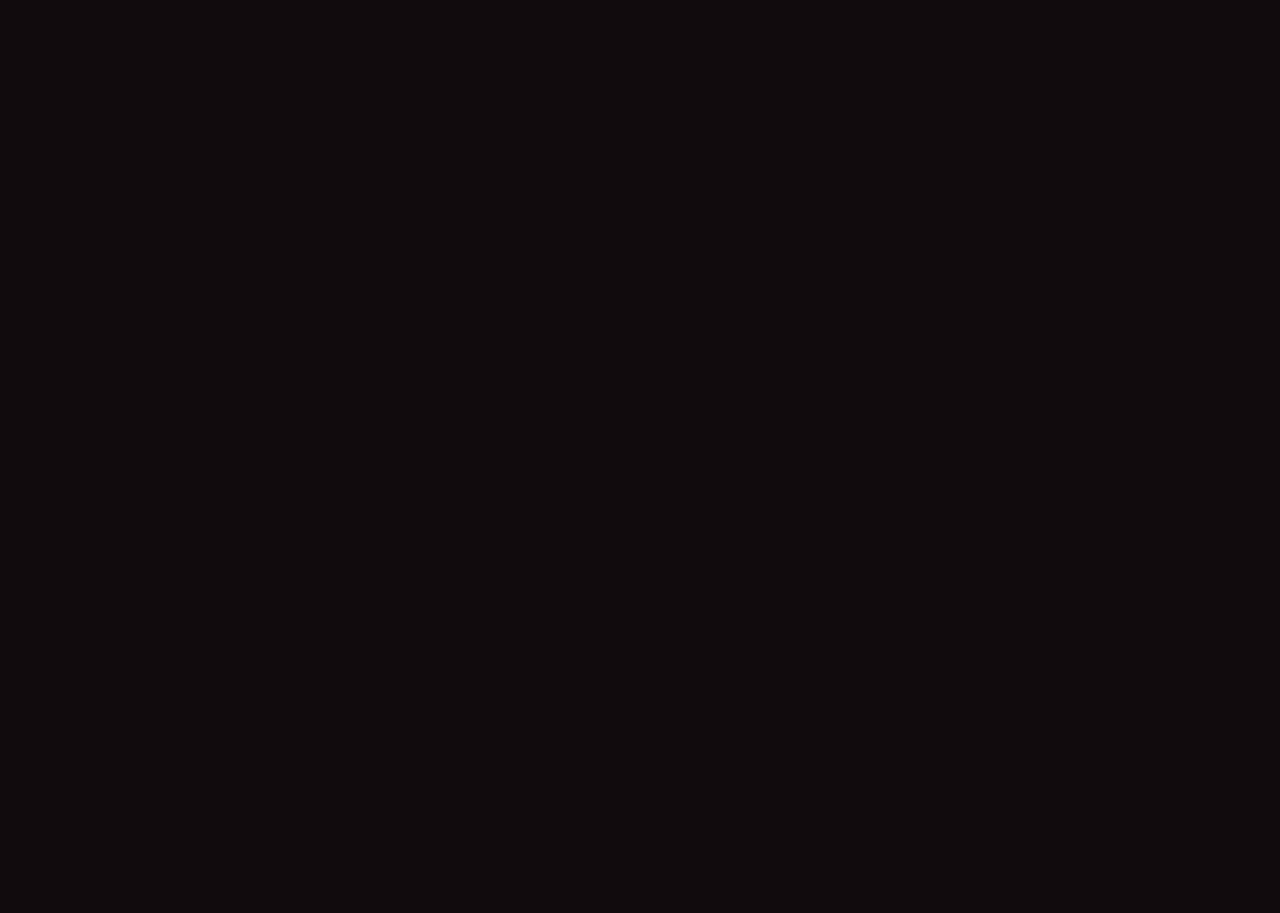
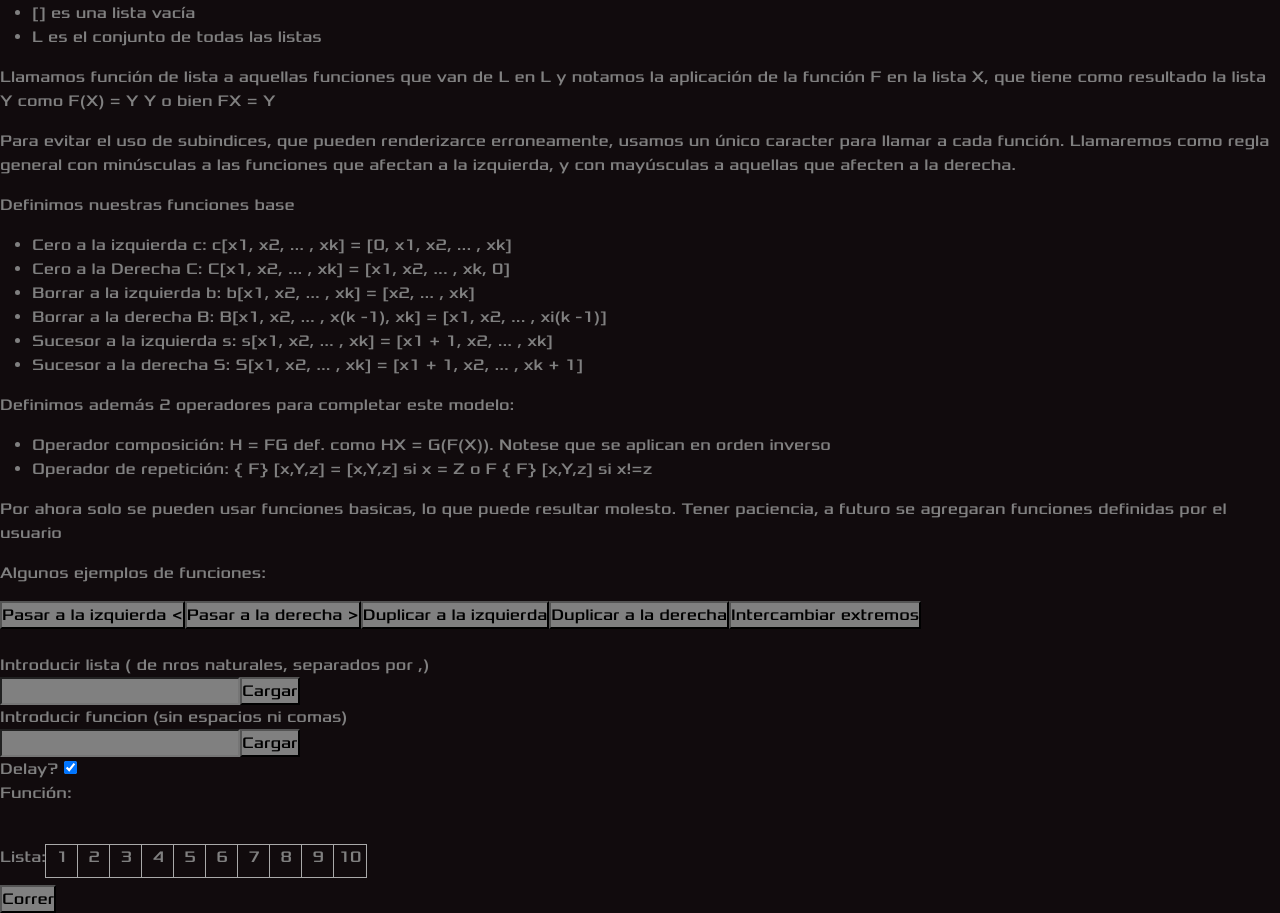
Before and after one commit to Toma-C/ng-portfolio, an Angular app: page /lista in a window 1280 px wide. Shown: the part 423-1336 px from the top of the page. Before the commit the page ends 800 px from the top, so only its background shows below. Built offline with nearby package versions, Linux system fonts and the light colour scheme.

Commit message:
pagina de listas

```diff
--- a/src/app/accordion/accordion.component.html
+++ b/src/app/accordion/accordion.component.html
@@ -6,8 +6,11 @@
     <div ngbAccordionCollapse>
       <div ngbAccordionBody>
         <nav>
-            <ul><a routerLink="/lenguajesformales">Automatas de estado finito</a></ul>
-            <!---     <ul><a routerLink="/lista"> Funciones de lista </a></ul> --->
+            <ul>
+            <li><a routerLink="/lenguajesformales">Automatas de estado finito</a></li>
+            <li><a routerLink="/lista"> Funciones de lista </a></li>
+
+            </ul>
         </nav>
       </div>
     </div>
@@ -18,8 +21,10 @@
     </h2>
     <div ngbAccordionCollapse>
       <div ngbAccordionBody>
-            <ul><a routerLink="/reversi"> reversi </a></ul>
-            <ul><a routerLink="/p5-test"> p5.js example </a></ul>
+          <ul>
+            <li><a routerLink="/reversi"> reversi </a></li>
+            <li><a routerLink="/p5-test"> p5.js example </a></li>
+          </ul>
       </div>
     </div>
   </div>
--- a/src/app/pages/lista/lista.component.css
+++ b/src/app/pages/lista/lista.component.css
@@ -0,0 +1,18 @@
+.pagebody{
+    color: grey;
+}
+input, button{
+    background-color: grey;
+    color: black;
+}
+.listcontainer, .functioncontainer{
+    width:100%;
+    display: flex;
+}
+.cell{
+    width: 2em;
+    height: 2em;
+    outline: 1px solid darkgrey;
+    text-align: center;
+    vertical-align: center;
+}
--- a/src/app/pages/lista/lista.component.html
+++ b/src/app/pages/lista/lista.component.html
@@ -1,3 +1,56 @@
 <div class="pagebody">
-    WIP
+    <p>Las Funciones de listas son un modelo presentado por el lógico Giuseppe Jacopinen en los años 70</p>
+    <p>Definimos lista como una secuencia ordenada y finita de 0 o más elementos de los Naturales</p>
+    <ul>
+        <li>[x1, x2, x3, ... , xk] es una lista de longitud k</li>
+        <li>[] es una lista vacía</li>
+        <li>L es el conjunto de todas las listas</li>
+    </ul>
+    <p>Llamamos función de lista a aquellas funciones que van de L en L y notamos la aplicación de la función F en la lista X, que tiene como resultado la lista Y como F(X) = Y Y o bien FX = Y</p>
+    <p>Para evitar el uso de subindices, que pueden renderizarce erroneamente, usamos un único caracter para llamar a cada función. Llamaremos como regla general con minúsculas a las funciones que afectan a la izquierda, y con mayúsculas a aquellas que afecten a la derecha.</p>
+    <p> Definimos nuestras funciones base </p>
+    <ul>
+        <li> Cero a la izquierda c: c[x1, x2, ... , xk] = [0, x1, x2, ... , xk]</li>
+        <li> Cero a la Derecha C: C[x1, x2, ... , xk] = [x1, x2, ... , xk, 0]</li>
+        <li> Borrar a la izquierda b: b[x1, x2, ... , xk] = [x2, ... , xk]</li>
+        <li> Borrar a la derecha B: B[x1, x2, ... , x(k -1), xk] = [x1, x2, ... , xi(k -1)]</li>
+        <li> Sucesor a la izquierda s: s[x1, x2, ... , xk] = [x1 + 1, x2, ... , xk]</li>
+        <li> Sucesor a la derecha S: S[x1, x2, ... , xk] = [x1 + 1, x2, ... , xk + 1]</li>
+    </ul>
+    <p>Definimos además 2 operadores para completar este modelo: </p>
+    <ul>
+        <li>Operador composición: H = FG def. como HX = G(F(X)). Notese que se aplican en orden inverso</li>
+        <li>Operador de repetición: {{'{'}} F{{'}'}} [x,Y,z] = [x,Y,z] si x = Z o F {{'{'}} F{{'}'}} [x,Y,z] si x!=z</li>
+
+    </ul>
+    <p>Por ahora solo se pueden usar funciones basicas, lo que puede resultar molesto. Tener paciencia, a futuro se agregaran funciones definidas por el usuario</p>
+    <p>Algunos ejemplos de funciones:</p>
+    <div class="buttonbar">
+        <button *ngFor="let example of examples" (click)="loadCustFunc(example.func)"> {{example.name}}</button>
+    </div>
+    <br/>
+    Introducir lista ( de nros naturales, separados por ,)
+    <br/>
+    <input type="text" [(ngModel)]="listinput">  <button (click)="loadList()">Cargar</button>
+    <br/>
+    Introducir funcion (sin espacios ni comas)
+    <br/>
+    <input type="text" [(ngModel)]="funcinput"><button (click)="loadFunc()">Cargar</button>
+    <div>Delay? <input type="checkbox" checked [(ngModel)]="delayinput"></div>
+
+    <div class="functioncontainer">
+        <p>
+        Función:
+        </p>
+        <div class="cell" *ngFor="let element of listfunc"> {{element}}</div>
+    </div>
+    <br/>
+    <div class="listcontainer">
+        <p>
+        Lista:
+        </p>
+        <div class="cell" *ngFor="let element of list"> {{element}}</div>
+    </div>
+    <button (click)="applyFunc(listfunc)"> Correr </button>
+
 </div>
--- a/src/app/pages/lista/lista.component.ts
+++ b/src/app/pages/lista/lista.component.ts
@@ -6,5 +6,121 @@
   styleUrls: ['./lista.component.css']
 })
 export class ListaComponent {
+    list: number[] = [1, 2, 3, 4, 5, 6, 7, 8, 9, 10];
+    listfunc: string[] = [];
 
+    listinput: string = "";
+    funcinput: string = "";
+    delayinput :boolean = true;
+    userfunctions = [ "<",">","d","D","x"];
+    examples = [
+        {
+        name: "Pasar a la izquierda <",
+        id: "<",
+        func: "c{s}B"
+        },
+        {
+        name: "Pasar a la derecha >",
+        id: ">",
+        func: "C{S}b"
+        },
+        {
+        name: "Duplicar a la izquierda",
+        id: "d",
+        func: "C{S}c{s}B"
+        },
+        {
+        name: "Duplicar a la derecha",
+        id: "D",
+        func: "c{s}C{S}b"
+        },
+        {
+        name: "Intercambiar extremos",
+        id: "x",
+        func: "C{S}bcc{s}Bc{sC{S}bC{S}bsc{s}Bc{s}B}BbC{S}b"
+        },
+    ]
+
+
+    loadCustFunc(func : string){
+        this.listfunc = func.split('');
+    }
+
+    loadFunc(){
+        this.listfunc = this.funcinput.split('');
+    }
+
+    loadList(){
+        this.list = this.listinput.split(',').map( (x) => Number(x) );
+    }
+
+    //aplica funciones simples, sin uso del operador {};
+    applyBasicFunc(lfunc: string[]){
+        for(const f of lfunc){
+            switch(f){
+                case 'c':
+                    //console.log('apply c')
+                    this.list.unshift(0);
+                    break;
+                case 'C':
+                    //console.log('apply C')
+                    this.list.push(0);
+                    break;
+                case 'b':
+                    //console.log('apply b')
+                    this.list.shift();
+                    break;
+                case 'B':
+                    //console.log('apply B')
+                    this.list.pop();
+                    break;
+                case 's':
+                    //console.log('apply s')
+                    this.list[0] += 1;
+                    break;
+                case 'S':
+                    //console.log('apply S')
+                    this.list[this.list.length -1 ] += 1;
+                    break;
+                default:
+                    break
+            }
+        }
+    }
+
+    applyFunc(lfunc: string[]){
+        if(lfunc.includes('{')){
+            let bracecounter = 0;
+            const innerfunc: string[] = []
+            let i = 0;
+            while(lfunc[i]!= '{'){
+                i++;
+            }
+            this.applyFunc(lfunc.slice(0,i));
+            if(lfunc[i] === '{'){
+                bracecounter = 1;
+                while(bracecounter > 0){
+                    i++;
+                    if(lfunc[i] === '{'){
+                        bracecounter++;
+                    }else if (lfunc[i] === '}'){
+                        bracecounter--;
+                    }
+                    if(bracecounter!= 0){
+                        innerfunc.push(lfunc[i]);
+                    }
+
+                }
+                while( this.list[0] !== this.list[this.list.length -1] ){
+                    console.log("applying innerfunc", innerfunc);
+                    this.applyFunc(innerfunc);
+                }
+                this.applyFunc(lfunc.slice(i));
+            }
+
+        }else{
+            this.applyBasicFunc(lfunc);
+
+        }
+    }
 }
--- a/src/app/pages/p5-test/p5-test.component.ts
+++ b/src/app/pages/p5-test/p5-test.component.ts
@@ -30,10 +30,11 @@
       };
     };
 
-    this.p5Instance = new p5(sketch, this.container.nativeElement);
+    this.p5Instance = new p5(sketch, this.container.nativeElement)
   }
 
   ngOnDestroy(): void {
     this.p5Instance?.remove();
   }
+
 }
```
